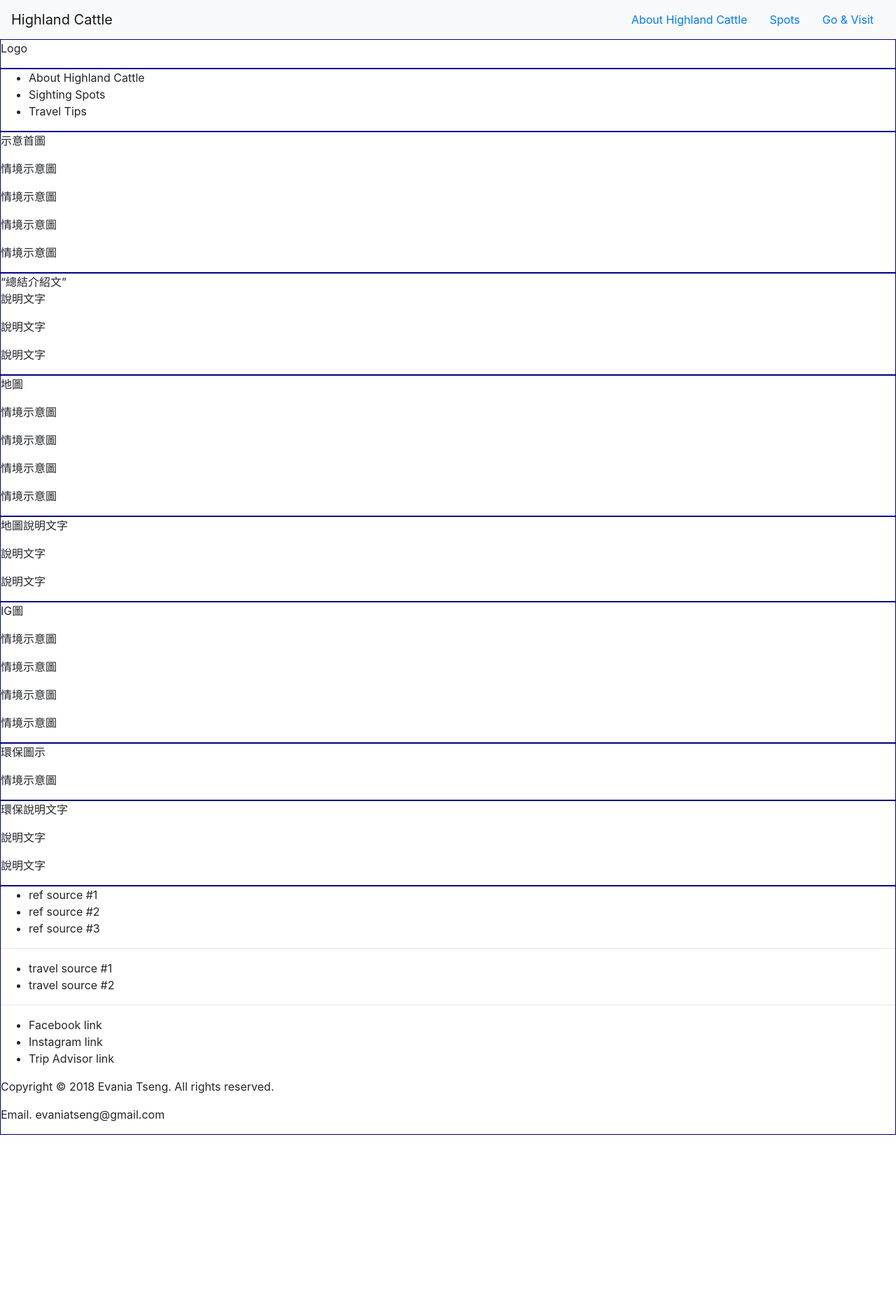
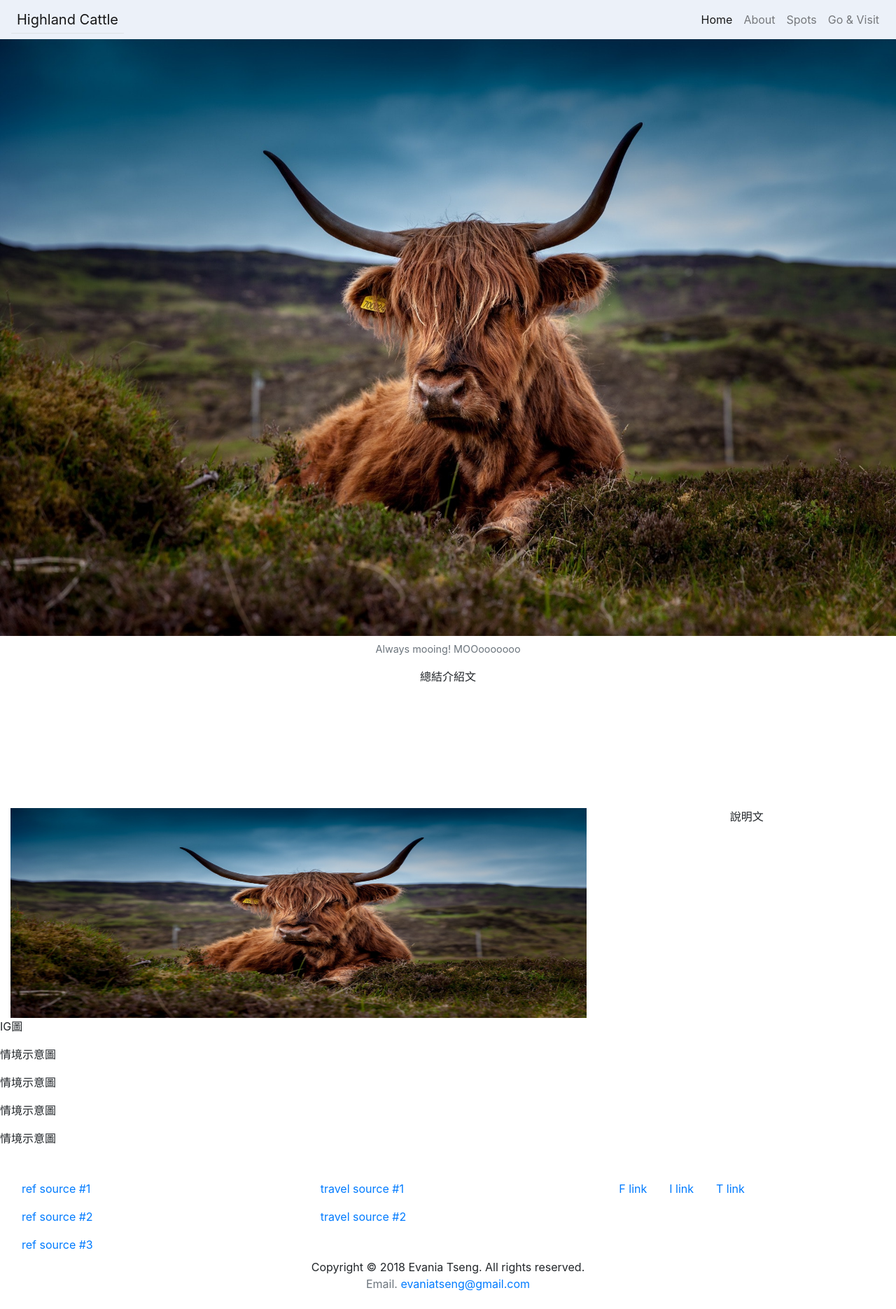
Before and after one commit to evaniatseng/HighlandCattle, a plain HTML site: page index.html in a window 1280 px wide. Shown: the whole page at 70% size. Before the commit the page ends 1622 px from the top, so only its background shows below. Drawn offline with nearby package versions, Linux system fonts and the light colour scheme.

Commit message:
add Bootstrap

```diff
--- a/css/main.css
+++ b/css/main.css
@@ -1,3 +1,3 @@
 div{
-    border: 1px solid navy;
+    /*border: 1px solid navy;*/
 }
--- a/index.html
+++ b/index.html
@@ -11,55 +11,38 @@
 
 <body>
     <header>
-        <nav class="navbar navbar-light bg-light">
-            <a class="navbar-brand" href="index.html">Highland Cattle</a>
-            <ul class="nav justify-content">
-                <li class="nav-item">
-                    <a class="nav-link" href="intro.html">About Highland Cattle</a>
-                </li>
-                <li class="nav-item">
-                    <a class="nav-link" href="spots.html">Spots</a>
-                </li>
-                <li class="nav-item">
-                    <a class="nav-link" href="goVisit.html">Go &amp; Visit</a>
-                </li>
-            </ul>
+        <!--Highland Cattle-->
+        <nav class="navbar navbar-expand-sm navbar-light" style="background-color: #ECF1F9">
+            <a class="navbar-brand border-bottom p-1 pr-2 pl-2" href="index.html">
+               Highland Cattle
+            </a>
+            <button class="navbar-toggler" type="button" data-toggle="collapse" data-target="#indexNavbar" aria-controls="indexNavbar" aria-expanded="false" aria-label="Toggle navigation">
+                <span class="navbar-toggler-icon "></span>
+            </button>
+            <div class="collapse navbar-collapse justify-content-end" id="indexNavbar">
+                <div class="navbar-nav">
+                    <a class="nav-item nav-link active" href="index.html">Home</a>
+                    <a class="nav-item nav-link" href="intro.html">About</a>
+                    <a class="nav-item nav-link" href="spots.html">Spots</a>
+                    <a class="nav-item nav-link" href="goVisit.html">Go &amp; Visit</a>
+                </div>
+            </div>
         </nav>
+        <figure class="figure">
+            <img src="images/cattle@1920x1280.jpg" class="figure-img img-fluid" alt="A highland cattle lying on the grass.">
+            <figcaption class="figure-caption text-center">Always mooing! MOOooooooo</figcaption>
+        </figure>
     </header>
-    <div>
-        <p>Logo</p>
+
+    <div style="height:200px">
+        <p class="text-justify text-center align-middle">總結介紹文</p>
+
     </div>
-    <div>
-        <ul>
-            <li>About Highland Cattle</li>
-            <li>Sighting Spots</li>
-            <li>Travel Tips</li>
-        </ul>
-    </div>
-    <div>
-        <p>示意首圖</p>
-        <p>情境示意圖</p>
-        <p>情境示意圖</p>
-        <p>情境示意圖</p>
-        <p>情境示意圖</p>
-    </div>
-    <div>
-        <q>總結介紹文</q>
-        <p>說明文字</p>
-        <p>說明文字</p>
-        <p>說明文字</p>
-    </div>
-    <div>
-        <p>地圖</p>
-        <p>情境示意圖</p>
-        <p>情境示意圖</p>
-        <p>情境示意圖</p>
-        <p>情境示意圖</p>
-    </div>
-    <div>
-        <p>地圖說明文字</p>
-        <p>說明文字</p>
-        <p>說明文字</p>
+    <div class="container-fluid">
+        <div class="row">
+            <img class="col-md-8" src="images/cattle@1920x1280.jpg" width="600" height="300">
+            <p class="col-md-4 text-justify text-center align-middle">說明文</p>
+        </div>
     </div>
     <div>
         <p>IG圖</p>
@@ -68,35 +51,57 @@
         <p>情境示意圖</p>
         <p>情境示意圖</p>
     </div>
-    <div>
-        <p>環保圖示</p>
-        <p>情境示意圖</p>
-    </div>
-    <div>
-        <p>環保說明文字</p>
-        <p>說明文字</p>
-        <p>說明文字</p>
-    </div>
-    <div>
-        <ul>
-            <li>ref source #1</li>
-            <li>ref source #2</li>
-            <li>ref source #3</li>
-        </ul>
-        <hr/>
-        <ul>
-            <li>travel source #1</li>
-            <li>travel source #2</li>
-        </ul>
-        <hr/>
-        <ul>
-            <li>Facebook link</li>
-            <li>Instagram link</li>
-            <li>Trip Advisor link</li>
-        </ul>
-        <p>Copyright &copy; 2018 Evania Tseng. All rights reserved.</p>
-        <p>Email. evaniatseng@gmail.com</p>
-    </div>
+    <footer class="container-fluid pt-4 pb-4">
+        <div class="row">
+            <div class="col-6 col-md-4">
+                <ul class="nav flex-column">
+                    <li class="nav-item">
+                        <a class="nav-link" href="#" target="_blank">ref source #1</a>
+                    </li>
+                    <li class="nav-item">
+                        <a class="nav-link" href="#" target="_blank">ref source #2</a>
+                    </li>
+                    <li class="nav-item">
+                        <a class="nav-link" href="#" target="_blank">ref source #3</a>
+                    </li>
+                </ul>
+            </div>
+            <div class="col-6 col-md-4">
+                <ul class="nav flex-column">
+                    <li class="nav-item">
+                        <a class="nav-link" href="#" target="_blank">travel source #1</a>
+                    </li>
+                    <li class="nav-item">
+                        <a class="nav-link" href="#" target="_blank">travel source #2</a>
+                    </li>
+                </ul>
+            </div>
+            <div class="col-12 col-md-4">
+                <ul class="nav">
+                    <li class="nav-item">
+                        <a class="nav-link" href="#" target="_blank">F link</a>
+                    </li>
+                    <li class="nav-item">
+                        <a class="nav-link" href="#" target="_blank">I link</a>
+                    </li>
+                    <li class="nav-item">
+                        <a class="nav-link" href="#" target="_blank">T link</a>
+                    </li>
+                </ul>
+            </div>
+        </div>
+        <div class="row justify-content-center">
+            <div class="col-auto">
+                Copyright &copy; 2018 Evania Tseng.
+                <p class="d-sm-inline" hidden> All rights reserved.</p>
+            </div>
+        </div>
+        <div class="row justify-content-center">
+            <div class="text-secondary col-auto">Email.
+                <a href="mailto:evaniatseng@gmail.com">evaniatseng@gmail.com</a>
+            </div>
+        </div>
+    </footer>
 
     <script src="https://code.jquery.com/jquery-3.3.1.slim.min.js" integrity="sha384-q8i/X+965DzO0rT7abK41JStQIAqVgRVzpbzo5smXKp4YfRvH+8abtTE1Pi6jizo" crossorigin="anonymous"></script>
     <script src="https://cdnjs.cloudflare.com/ajax/libs/popper.js/1.14.3/umd/popper.min.js" integrity="sha384-ZMP7rVo3mIykV+2+9J3UJ46jBk0WLaUAdn689aCwoqbBJiSnjAK/l8WvCWPIPm49" crossorigin="anonymous"></script>
```
